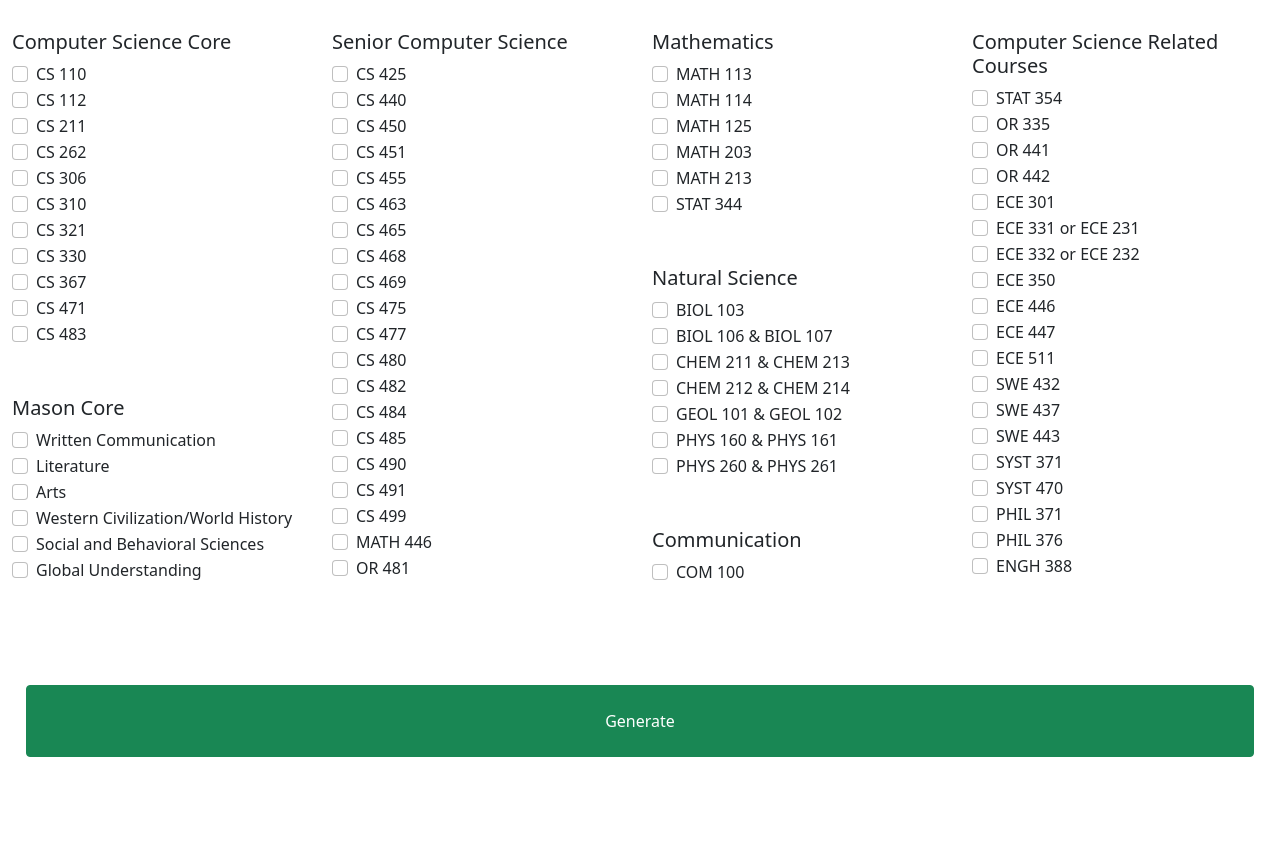
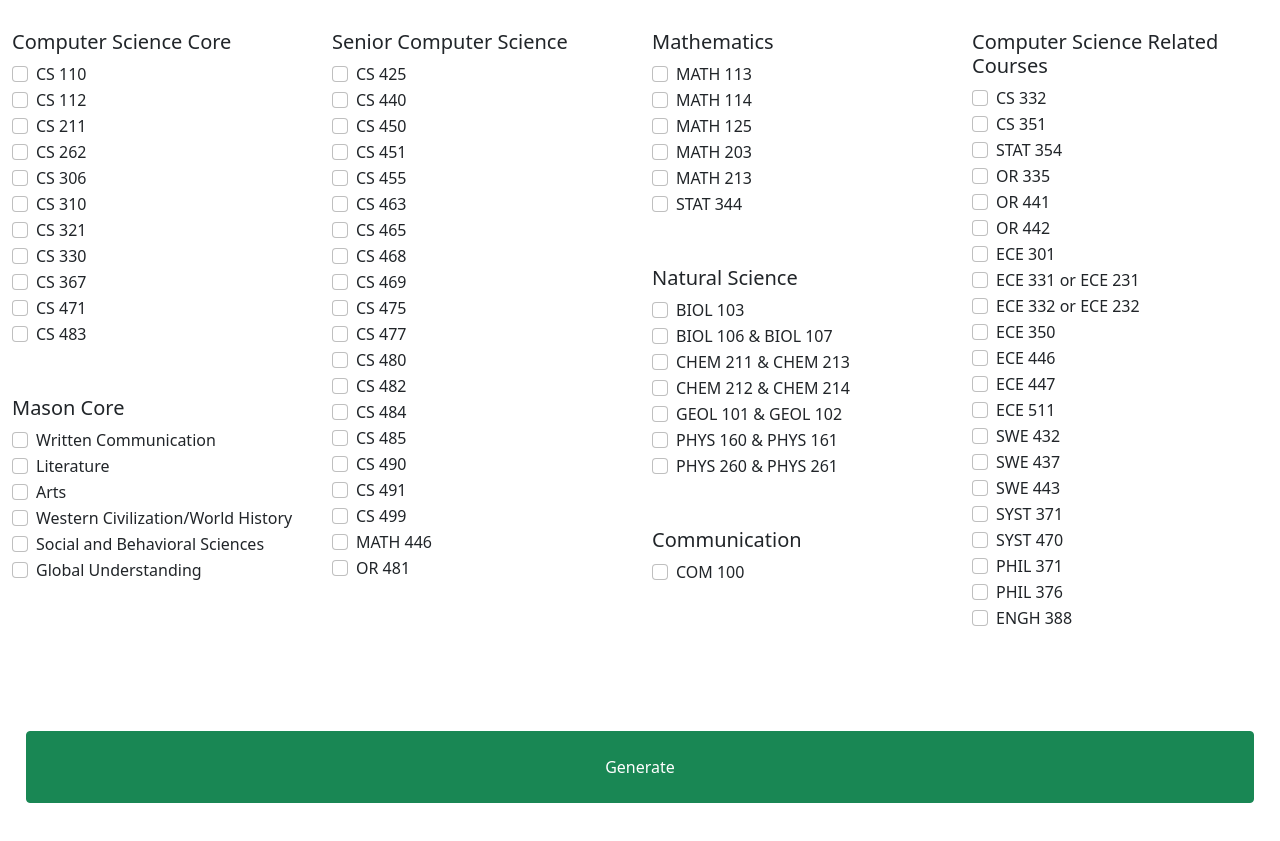
Before and after one commit to 18hnasir/CS_Scheduler, a plain HTML site: page index.html in a window 1280 px wide. Shown: the part 64-905 px from the top of the page. Before the commit the page ends 859 px from the top, so only its background shows below. Drawn offline with nearby package versions, Linux system fonts and the light colour scheme.

Commit message:
Update index.html

```diff
--- a/index.html
+++ b/index.html
@@ -263,6 +263,14 @@
           <div class="col">
             <h5>Computer Science Related Courses</h5>
             <div class="form-check">
+              <input class="form-check-input" type="checkbox" id="CS332" value="">
+              <label class="form-check-label" for="">CS 332</label>
+            </div>
+            <div class="form-check">
+              <input class="form-check-input" type="checkbox" id="CS351" value="">
+              <label class="form-check-label" for="">CS 351</label>
+            </div>
+            <div class="form-check">
               <input class="form-check-input" type="checkbox" id="STAT354" value="">
               <label class="form-check-label" for="">STAT 354</label>
             </div>
```
